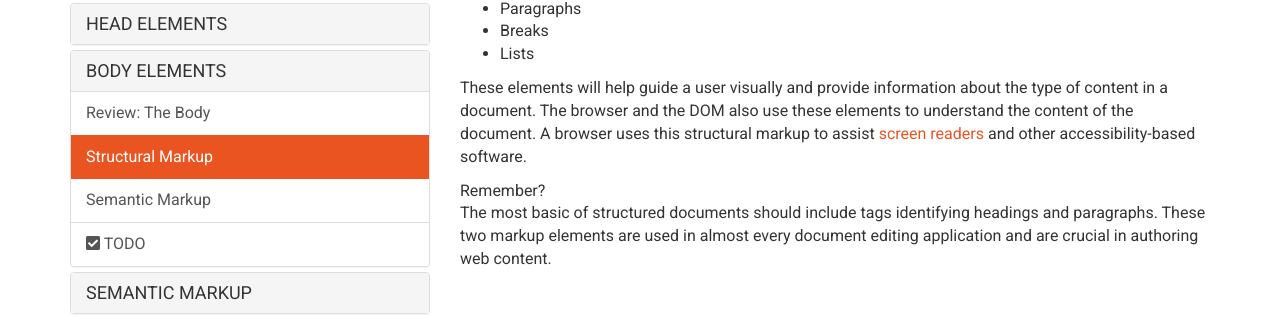
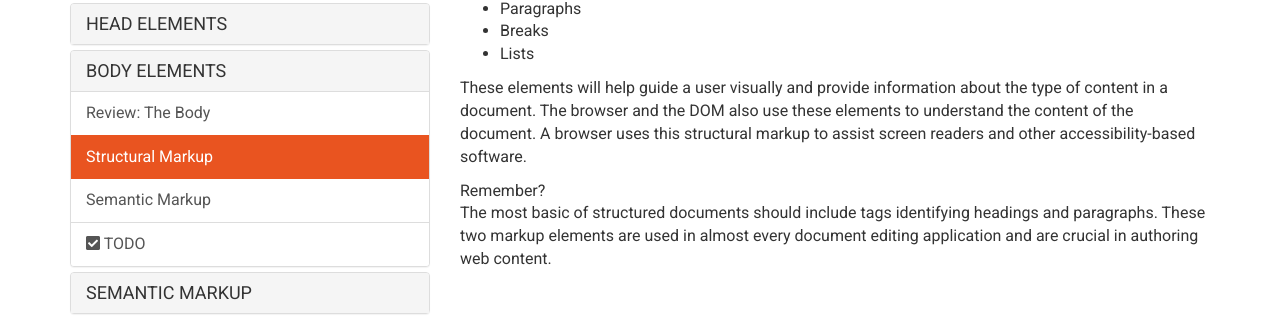
Before and after one commit to Montana-Media-Arts/webDesignFall2024, a Jekyll site: the page built from _docs/topic-05/05-body-elements/page-02.md, in a window 1280 px wide and 1003 px high. Shown: the part 278-595 px from the top of the window. Built offline with Jekyll 4.4.1, drawn with Linux system fonts in a browser that asks for light colours; nearby versions of some CDN libraries; some of the changed lines change nothing that is shown.

Commit message:
Update page-02.md

```diff
--- a/_docs/topic-05/05-body-elements/page-02.md
+++ b/_docs/topic-05/05-body-elements/page-02.md
@@ -15,7 +15,7 @@
 - Breaks
 - Lists
 
-These elements will help guide a user visually and provide information about the type of content in a document. The browser and the DOM also use these elements to understand the content of the document. A browser uses this structural markup to assist [screen readers](http://www.afb.org/prodBrowseCatResults.aspx?CatID=49) and other accessibility-based software.
+These elements will help guide a user visually and provide information about the type of content in a document. The browser and the DOM also use these elements to understand the content of the document. A browser uses this structural markup to assist screen readers and other accessibility-based software.
 
 <p><span class="remember-text">Remember?</span><br/>
 The most basic of structured documents should include tags identifying headings and paragraphs. These two markup elements are used in almost every document editing application and are crucial in authoring web content.</p>
```
